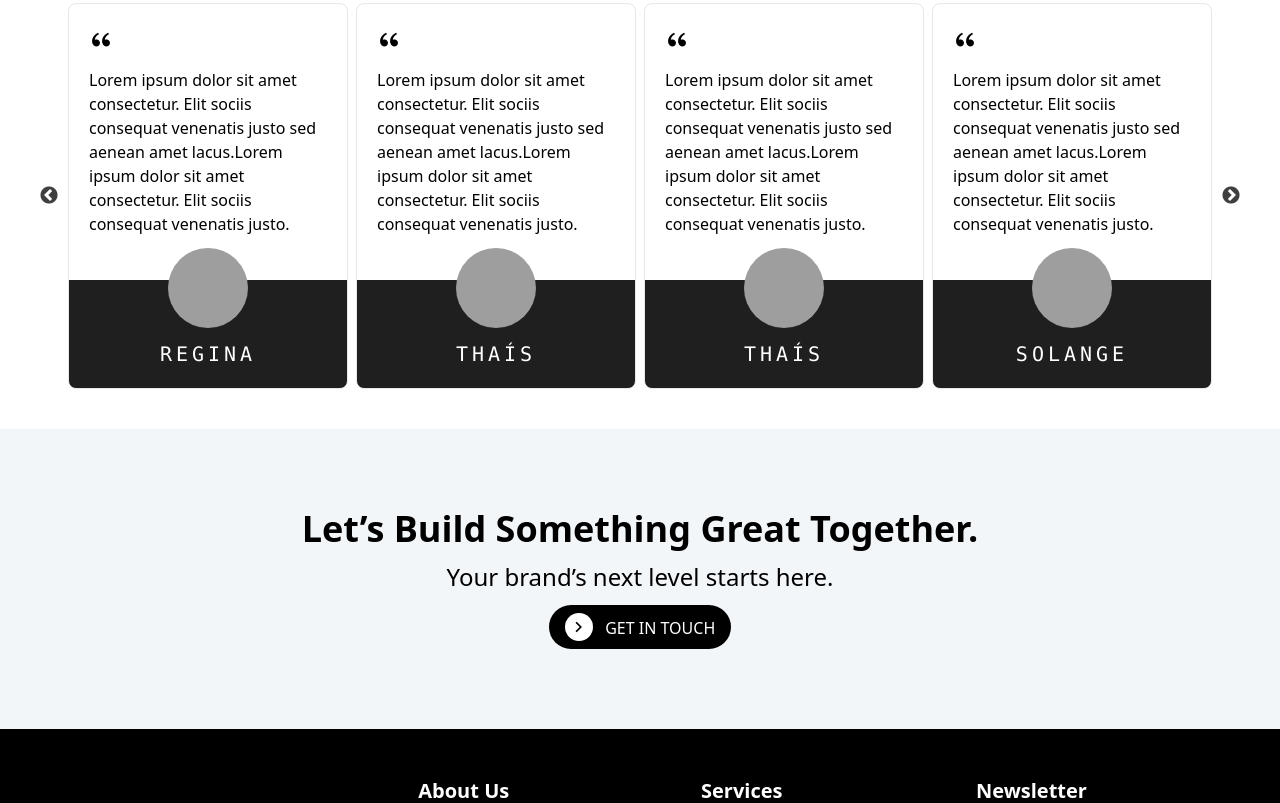
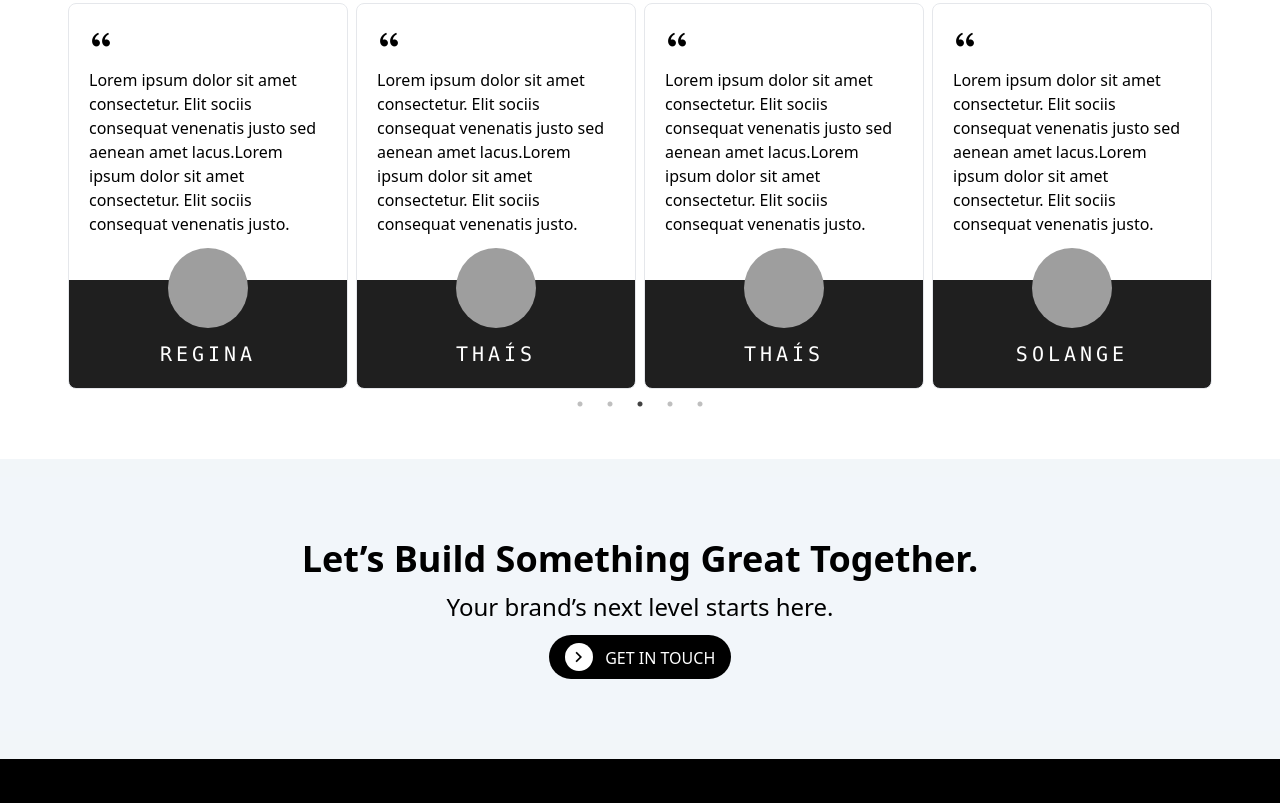
Before and after one commit to Daniyal078/Aurum-House, a website: page src/index.html in a window 1280 px wide. Shown: the part 4350-5153 px from the top of the page. Drawn offline with nearby package versions, Linux system fonts and the light colour scheme; grey boxes are pictures that could not be loaded.

Commit message:
little changes

```diff
--- a/src/index.html
+++ b/src/index.html
@@ -743,13 +743,13 @@
 
 
         $('.responsive').slick({
-            dots: false,
+            dots: true,
             infinite: true,
             speed: 300,
             autoplay: true,
             slidesToShow: 4,
             slidesToScroll: 1,
-            arrows: true,
+            arrows: false,
             responsive: [
                 {
                     breakpoint: 1024,
```
Also changed, not shown: src/How-It-Works.html (+1 -1 lines), src/Testimonials.html (+1 -1 lines).
